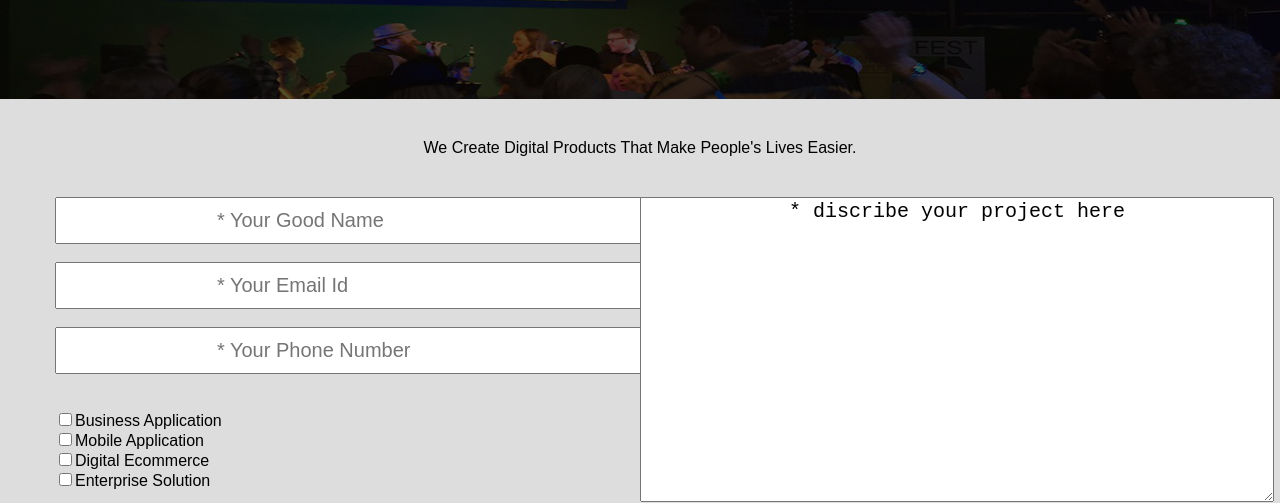
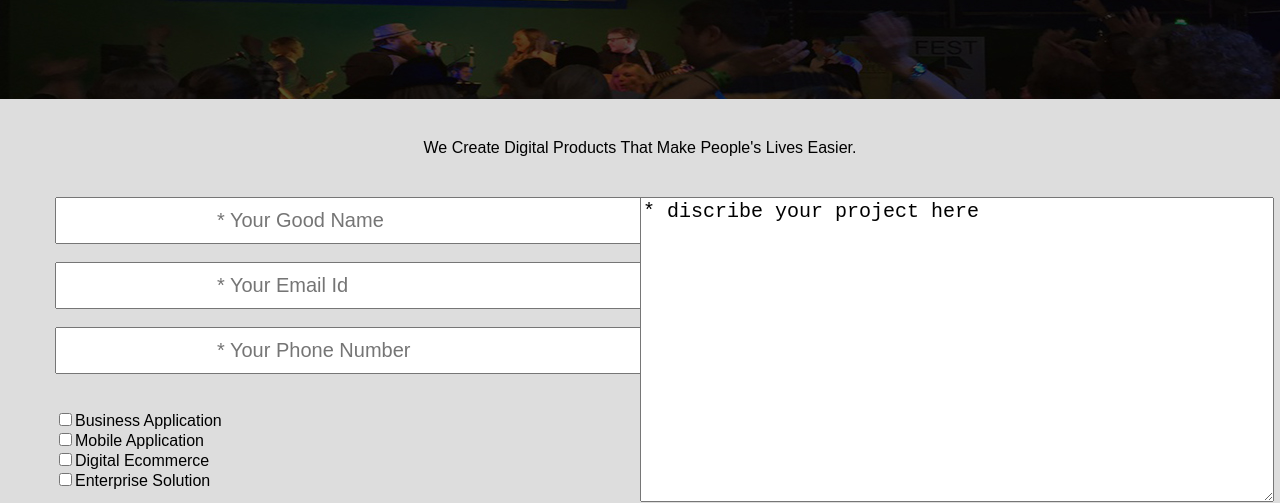
Before and after one commit to dilchaudhary/brandigit, a plain HTML site: page starts.html in a window 1280 px wide. Shown: the part 291-794 px from the top of the page. Drawn offline with nearby package versions, Linux system fonts and the light colour scheme.

Commit message:
initial commit

```diff
--- a/css/style.css
+++ b/css/style.css
@@ -644,9 +644,19 @@ div.head{
 div.head i{
 	font-size: 20px;
 }
+div.in-put::after{
+	clear: both;
+	content: '';
+	display: table;
+}
 div.in-put{
 	width: 50%;
 	float: left;
+}
+div.area::after{
+	clear: both;
+	content: '';
+	display: table;
 }
 div.area{
 	width: 50%;
@@ -668,7 +678,7 @@ select{
 	font-size: 20px;
 }
 textarea{
-	text-align: center;
+	text-align:left;
 	font-size: 20px;
 }
 div.submit{
```
